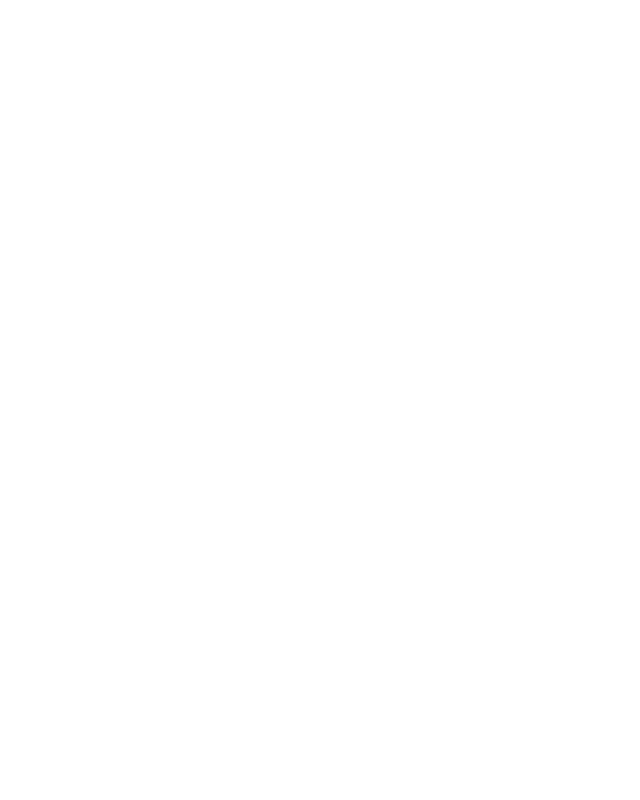
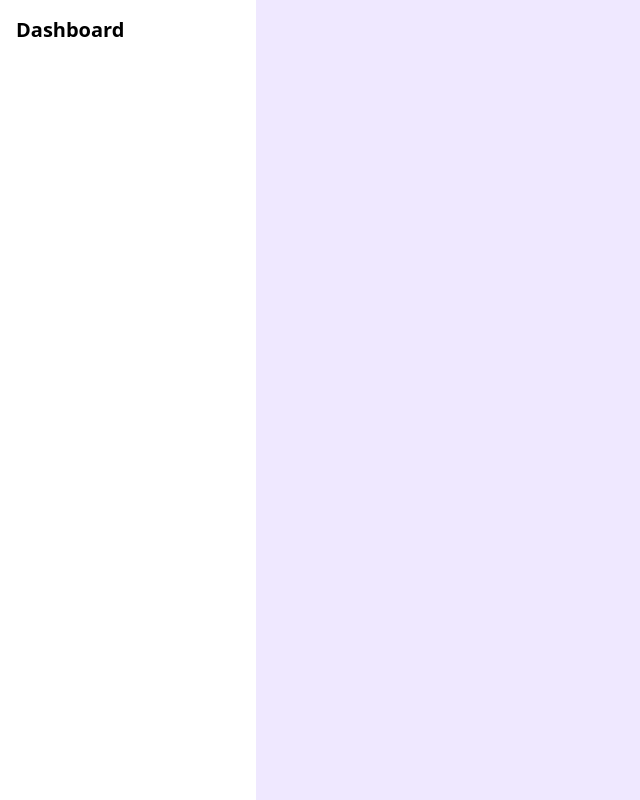
Before and after one commit to nouha-belka/Bank-App-Front, a React (Vite) app: page /standard in a window 1280 px wide. Shown: the whole page, without its empty margins (0-640 px from the left). Built offline with nearby package versions, Linux system fonts and the light colour scheme.

Commit message:
started on structure of main page

```diff
--- a/src/App.jsx
+++ b/src/App.jsx
@@ -3,6 +3,7 @@
 import viteLogo from '/vite.svg'
 import { Routes, Route } from 'react-router-dom'
 import LoginPage from './Pages/LoginPage.jsx'
+import Standard from './Pages/Standard.jsx'
 
 function App() {
   return (
@@ -10,6 +11,7 @@
     <div className=''>
       <Routes>
         <Route path="/login" element={<LoginPage />} />
+        <Route path="/standard" element={<Standard />} />
       </Routes>
 
     </div>
--- /dev/null
+++ b/src/Components/SideBar.jsx
@@ -0,0 +1,17 @@
+import React from 'react'
+
+
+const SideBar = () => {
+  return (
+    <div className=' h-screen bg-white w-64 '>
+        <div className='flex items-center justify-between p-4 border-b border-white/20'>
+            <h1 className='text-xl font-bold'>Dashboard</h1>
+            <button >
+            {/* <FaBars size={20} /> */}
+            </button>
+        </div>
+    </div>
+  )
+}
+
+export default SideBar
--- a/src/Pages/LoginPage.jsx
+++ b/src/Pages/LoginPage.jsx
@@ -68,7 +68,7 @@
   return (
     // <div className=' bg-gray-200 flex flex-col items-center justify-center gap-4 mg-10 p-4'>
     <div className='h-screen bg-linear-to-r from-[#2A00B7] to-[#42006C] pt-1 '>
-      <div className=' w-[400px] sm:w-[400px]  md:w-[600px]  flex flex-col m-auto mt-50 pb-13 pt-13 bg-white rounded-lg'>
+      <div className=' w-[400px] sm:w-[400px] md:w-[600px]  flex flex-col m-auto mt-50 pb-13 pt-13 bg-white rounded-lg'>
         <div className='flex flex-col items-center gap-2.25 w-full'>
           <h1 className=' text-[#3C009D] font-bold text-3xl '>Login Page</h1>
           <p className=' text-gray-400 text-xl'>Don't have an account yet?
--- /dev/null
+++ b/src/Pages/Standard.jsx
@@ -0,0 +1,12 @@
+import React from 'react'
+import SideBar from '../Components/SideBar'
+
+const Standard = () => {
+  return (
+    <div className=' bg-[#EFE8FF]'>
+        <SideBar/>
+    </div>
+  )
+}
+
+export default Standard
```
